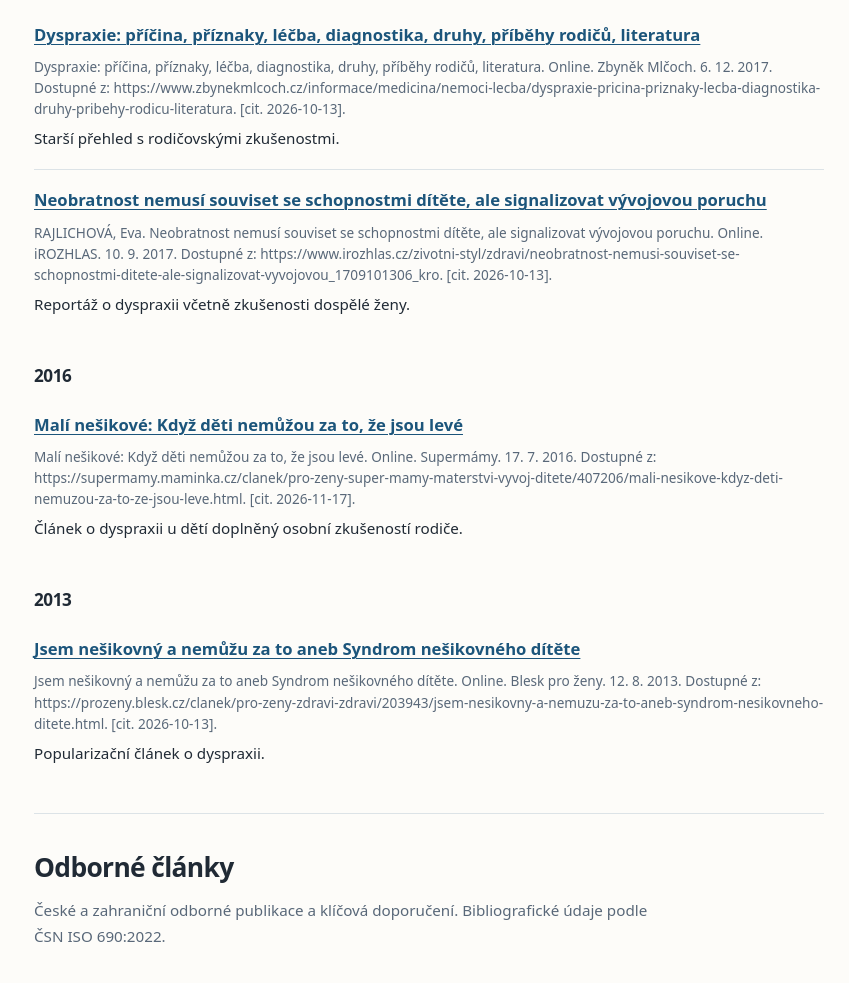
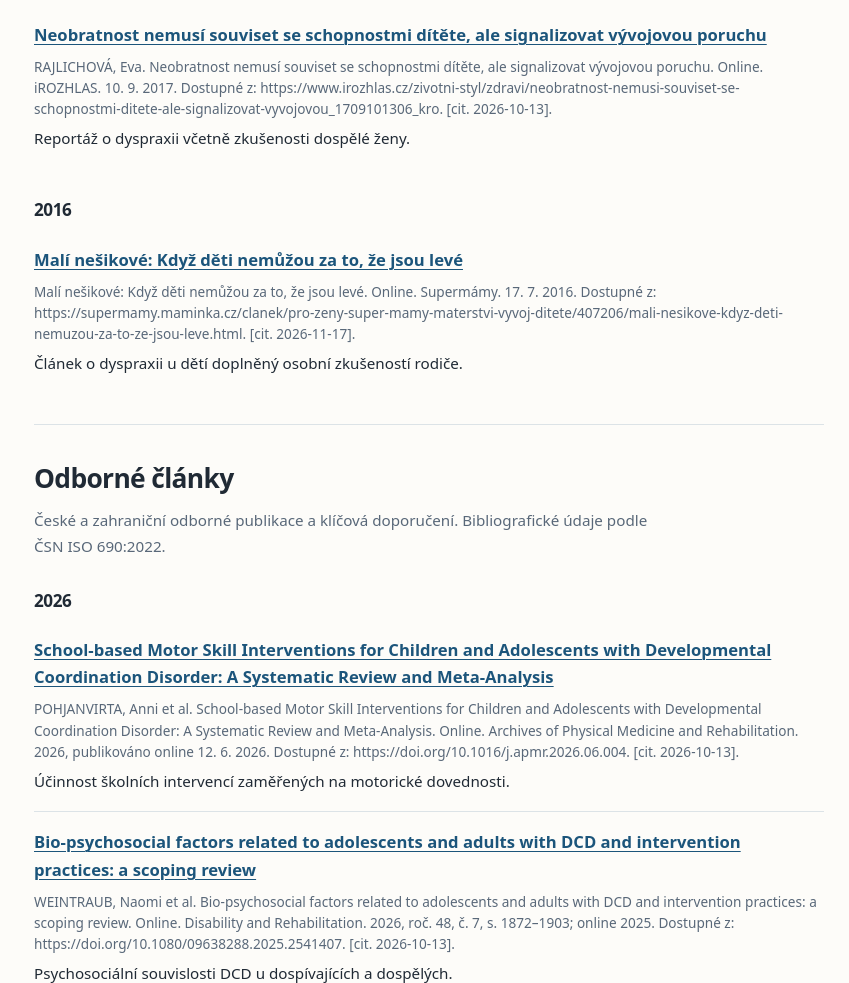
Before and after one commit to rudi1984/Web_dyspraktik, a plain HTML site: page napsali.html in a window 1280 px wide. Shown: the part 1890-2873 px from the top of the page, without its empty margins (211-1060 px from the left). Drawn offline with Linux system fonts and the light colour scheme.

Commit message:
Delete 2013 sources from napsali.html
Removed outdated sources and citations from the 2013 section.

```diff
--- a/napsali.html
+++ b/napsali.html
@@ -1,4 +1,3 @@
-
 <!doctype html>
 <html lang="cs">
 <head>
@@ -134,11 +133,6 @@
 
 <ul class="sources">
 
-<li>
-<a class="source-title" href="https://www.zbynekmlcoch.cz/informace/medicina/nemoci-lecba/dyspraxie-pricina-priznaky-lecba-diagnostika-druhy-pribehy-rodicu-literatura">Dyspraxie: příčina, příznaky, léčba, diagnostika, druhy, příběhy rodičů, literatura</a>
-<span class="citation">Dyspraxie: příčina, příznaky, léčba, diagnostika, druhy, příběhy rodičů, literatura. Online. Zbyněk Mlčoch. 6. 12. 2017. Dostupné z: https://www.zbynekmlcoch.cz/informace/medicina/nemoci-lecba/dyspraxie-pricina-priznaky-lecba-diagnostika-druhy-pribehy-rodicu-literatura. [cit. 2026-10-13].</span>
-<p>Starší přehled s rodičovskými zkušenostmi.</p>
-</li>
 
 <li>
 <a class="source-title" href="https://www.irozhlas.cz/zivotni-styl/zdravi/neobratnost-nemusi-souviset-se-schopnostmi-ditete-ale-signalizovat-vyvojovou_1709101306_kro">Neobratnost nemusí souviset se schopnostmi dítěte, ale signalizovat vývojovou poruchu</a>
@@ -156,18 +150,6 @@
 <a class="source-title" href="https://supermamy.maminka.cz/clanek/pro-zeny-super-mamy-materstvi-vyvoj-ditete/407206/mali-nesikove-kdyz-deti-nemuzou-za-to-ze-jsou-leve.html">Malí nešikové: Když děti nemůžou za to, že jsou levé</a>
 <span class="citation">Malí nešikové: Když děti nemůžou za to, že jsou levé. Online. Supermámy. 17. 7. 2016. Dostupné z: https://supermamy.maminka.cz/clanek/pro-zeny-super-mamy-materstvi-vyvoj-ditete/407206/mali-nesikove-kdyz-deti-nemuzou-za-to-ze-jsou-leve.html. [cit. 2026-11-17].</span>
 <p>Článek o dyspraxii u dětí doplněný osobní zkušeností rodiče.</p>
-</li>
-
-</ul>
-
-<h3>2013</h3>
-
-<ul class="sources">
-
-<li>
-<a class="source-title" href="https://prozeny.blesk.cz/clanek/pro-zeny-zdravi-zdravi/203943/jsem-nesikovny-a-nemuzu-za-to-aneb-syndrom-nesikovneho-ditete.html">Jsem nešikovný a nemůžu za to aneb Syndrom nešikovného dítěte</a>
-<span class="citation">Jsem nešikovný a nemůžu za to aneb Syndrom nešikovného dítěte. Online. Blesk pro ženy. 12. 8. 2013. Dostupné z: https://prozeny.blesk.cz/clanek/pro-zeny-zdravi-zdravi/203943/jsem-nesikovny-a-nemuzu-za-to-aneb-syndrom-nesikovneho-ditete.html. [cit. 2026-10-13].</span>
-<p>Popularizační článek o dyspraxii.</p>
 </li>
 
 </ul>
```
